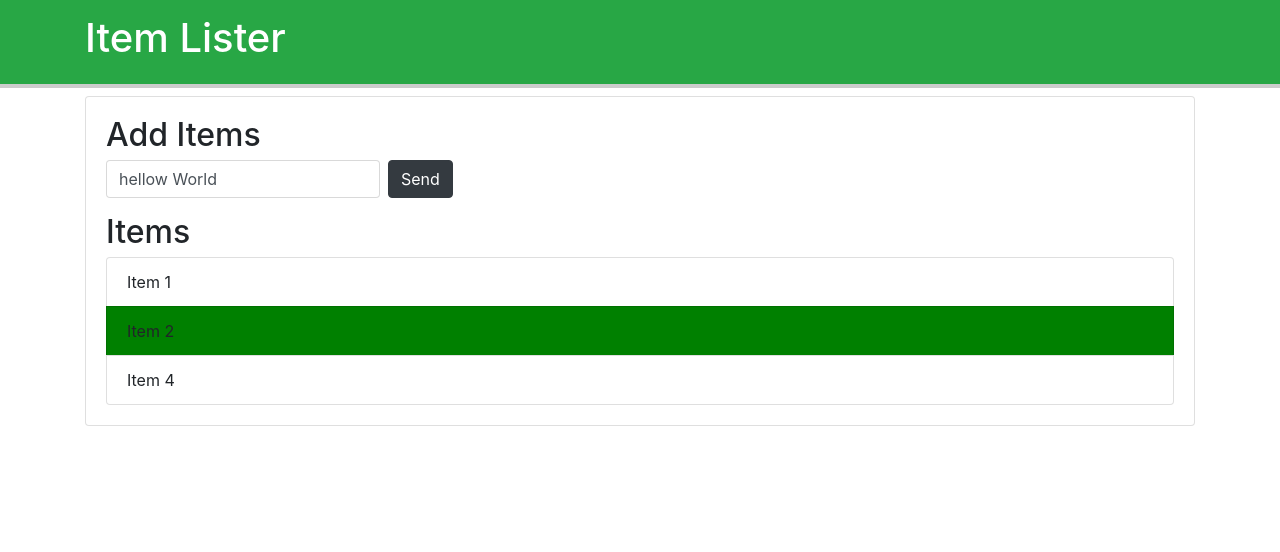
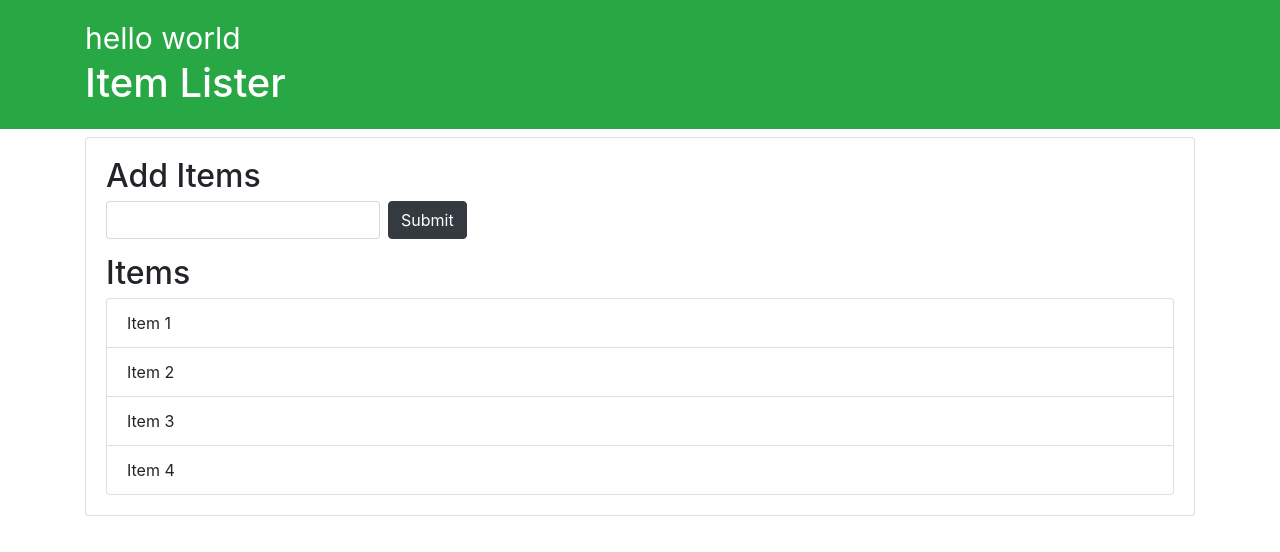
Before and after one commit to uday634/DOM1, a plain HTML site: page index.html in a window 1280 px wide. Drawn offline with nearby package versions, Linux system fonts and the light colour scheme.

Commit message:
commit 5

```diff
--- a/DOM.js
+++ b/DOM.js
@@ -28,16 +28,70 @@
 
 // console.log(document.getElementsByTagName('li'))
 // console.log(document.getElementsByClassName('list-group-item'))
-var header = document.querySelector('#main-header');
-header.style.borderBottom= 'solid 4px #ccc'
-var input = document.querySelector('input')
-input.value = "hellow World"
+// var header = document.querySelector('#main-header');
+// header.style.borderBottom= 'solid 4px #ccc'
+// var input = document.querySelector('input')
+// input.value = "hellow World"
 
-var submit = document.querySelector('input[type="submit"]');
-submit.value = 'Send'
+// var submit = document.querySelector('input[type="submit"]');
+// submit.value = 'Send'
 
-var secondchild = document.querySelector('.list-group-item:nth-child(2)');
+// var secondchild = document.querySelector('.list-group-item:nth-child(2)');
 
-secondchild.style.backgroundColor = 'green'
-var thradchild = document.querySelector(".list-group-item:nth-child(3)");
-thradchild.style.display = "none"
+// secondchild.style.backgroundColor = 'green'
+// var thradchild = document.querySelector(".list-group-item:nth-child(3)");
+// thradchild.style.display = "none"
+
+// var itemList = document.querySelector("#items");
+// // //parentnode
+// // console.log(itemList.parentNode);
+// // itemList.parentNode.style.backgroundColor = '#f4f4f4';
+// // console.log(itemList.parentNode.parentNode.parentNode)
+// console.log(itemList.parentElement);
+// itemList.parentElement.style.backgroundColor = '#f4f4f4';
+// console.log(itemList.parentElement.parentElement.parentElement)
+
+// //childNodes
+// // console.log(itemList.childNodes)
+// console.log(itemList.children)
+// console.log(itemList.children[1])
+// itemList.children[1].style.backgroundColor='yellow';
+
+// //FristChid
+// console.log(itemList.firstChild)
+
+// //firstElementChild
+// console.log(itemList.firstElementChild);
+// itemList.firstElementChild.textContent='Hellow world'
+
+// //LastChid
+// console.log(itemList.firstChild)
+
+// //LastElementChild
+// console.log(itemList.lastElementChild);
+// itemList.lastElementChild.textContent='Hellow '
+
+// //nextSibling
+// console.log(itemList.nextSibling)
+// //nextElementSibling
+// console.log(itemList.nextElementSibling)
+
+// //prevesSibling
+// console.log(itemList.previousSibling)
+// console.log(itemList.previousElementSibling)
+// itemList.previousElementSibling.style.color = 'green'
+
+//creat a div
+var newDiv = document.createElement('div')
+newDiv.className = 'hellow'
+newDiv.id='hello1'
+newDiv.setAttribute('title','hellowDiv');
+var newDivText = document.createTextNode('hello world');
+//add text to div
+newDiv.appendChild(newDivText);
+
+var container = document.querySelector('header .container');
+var h1 = document.querySelector('header h1');
+container.insertBefore(newDiv, h1)
+console.log(newDiv)
+newDiv.style.fontSize='30px'
--- a/index.html
+++ b/index.html
@@ -27,6 +27,7 @@
                 <li class="list-group-item">Item 3</li>
                 <li class="list-group-item">Item 4</li>
             </ul>
+            <span></span>
         </div>
     </div>
     <script src="DOM.js"></script>
```
